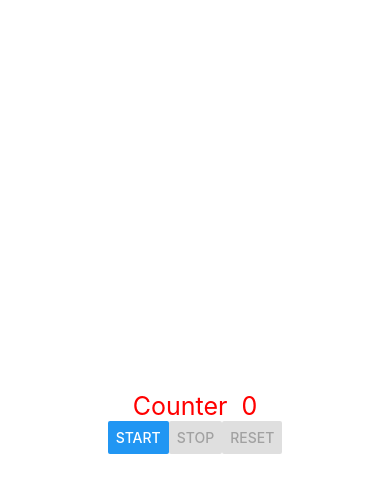
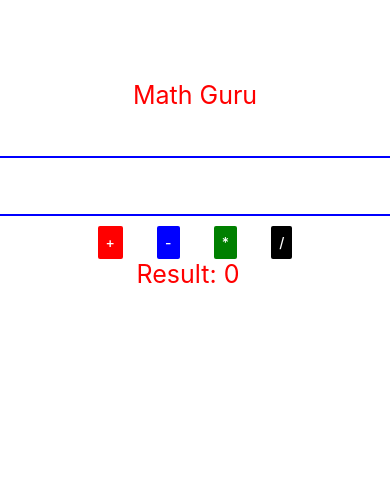
Before and after one commit to babar515/react-native, a React Native app: screen / in a window 390 px wide. Shown: the top 492 px of the page. Built offline with nearby package versions, Linux system fonts and the light colour scheme.

Commit message:
myExpo Calculator

```diff
--- a/App.js
+++ b/App.js
@@ -1,50 +1,66 @@
 import React ,  { useState } from 'react';
-import {StyleSheet, View, Text, Button} from 'react-native';
+import {StyleSheet, View, Text, Button ,TextInput} from 'react-native';
 
 
 const App = props => {
-let [counter , setCounter] = useState(0);
-let [status , setStatus] = useState(false);
-let [check , setCheck] = useState(false);
-if (status)
-{
+let [result , setResult] = useState(0);
+let [num1 , setNum1] = useState('');
+let [num2 , setNum2] = useState('');
 
-setTimeout(()=>{
-setCounter(counter+1);
-},1000)
-}
-/* else
-{
-  clearTimeout(check)
-} */
+
 
 
   return(
+
       <View style = {styles.container}>
-    <Text style={styles.text}>Counter  {counter}</Text>
+        <Text style = {styles.text} >Math Guru</Text>
 
+        <TextInput style ={styles.input} autoCapitalize='none' keyboardType='number-pad' autoFocus={false} value={num1} onChangeText={val => setNum1(val)} />
+        <TextInput style ={styles.input} autoCapitalize='none' keyboardType='number-pad' autoFocus={false}  value={num2} onChangeText={val => setNum2(val)}/>
 
         <View style = {styles.btncontainer}>
 
+        <Button style = {{fontSize:30}} title = "+" color='red' onPress={()=>{
+          const val1 = parseFloat(num1)
+          const val2 = parseFloat(num2)
+          setResult(val1+val2)
+
+        }} />
+        <Button style = {{fontSize:30}} title = "-" color='blue' onPress={()=>{
+          const val1 = parseFloat(num1)
+          const val2 = parseFloat(num2)
+          setResult(val1-val2)
+
+        }} />
+        <Button style = {{fontSize:30}} title = "*" color='green'onPress={()=>{
+          const val1 = parseFloat(num1)
+          const val2 = parseFloat(num2)
+          setResult(val1*val2)
+
+        }} />
+        <Button style = {{fontSize:30}} title = "/" color='black' onPress={()=>{
+          const val1 = parseFloat(num1)
+          const val2 = parseFloat(num2)
+          if(val2 <= 0)
+          {
+            setResult(0)
+          }
+
+          else{setResult(val1/val2)}
 
 
-    <Button disabled = {status} title = 'Start' onPress = {() => {
-      setStatus(true)
-      setCheck(false);
-    } } />
-    <Button disabled = {!status} title = 'Stop' onPress = {() => {
-      setStatus(false),
-      setCheck(true);
-    } } />
-    <Button disabled = {!check} title = 'Reset' onPress = {() => {
-      setCounter(0)
-      setCheck(false);
-    } } />
+        }} />
+
+
+
+      </View>
+      <Text style = {styles.text}>Result: {result}  </Text>
       </View>
 
-  </View>
   )
 }
+
+
 
 
 const styles = StyleSheet.create({
@@ -52,10 +68,25 @@ const styles = StyleSheet.create({
     flex: 1,
     backgroundColor: '#fff',
     alignItems: 'center',
-    justifyContent: 'center',
+   marginVertical: 80
   },
-  text:{color:'red',fontSize:25},
-  btncontainer:{flexDirection:'row'}
+  text:{
+    color:'red',fontSize:25
+  },
+  btncontainer:{
+    flexDirection:'row',
+   justifyContent:'space-between',
+   width:'50%',
+
+  },
+  input:{
+    borderBottomWidth:2,
+    borderBottomColor:'blue',
+    padding:5,
+    marginVertical:10,
+    fontSize:22,
+    width:'100%'
+  }
 });
 
 
```
Lines whose indentation alone changed are shown as unchanged.
